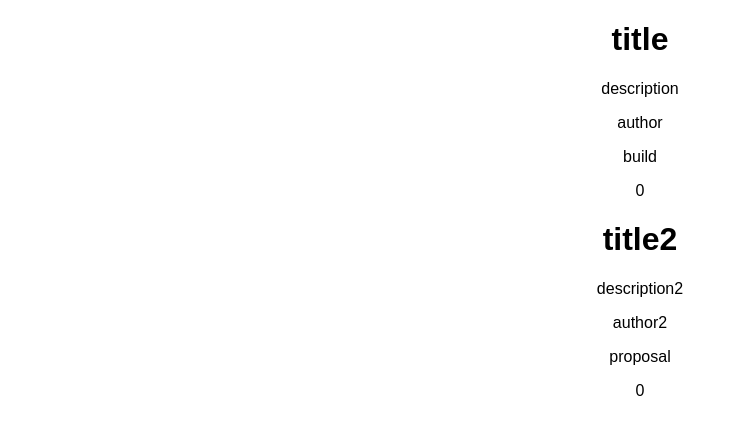
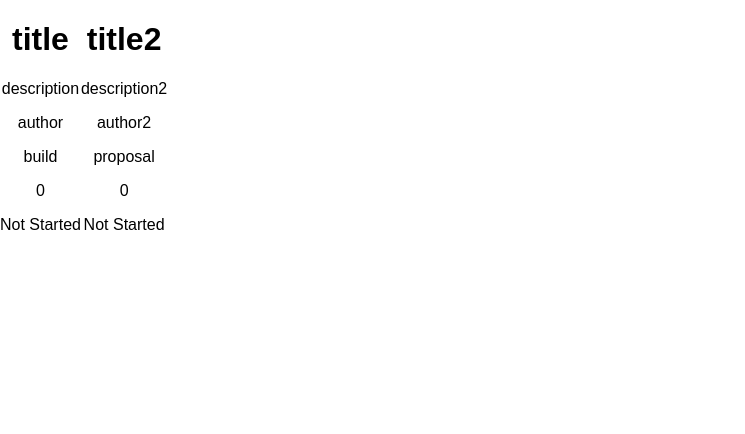
Before and after one commit to ga-kevin/hack-a-ton, a React (Create React App) app: page / in a window 1280 px wide. Shown: the top 434 px of the page, without its empty margins (0-745 px from the left). Built offline with nearby package versions, Linux system fonts and the light colour scheme.

Commit message:
added tile component

```diff
--- a/src/components/Tile.jsx
+++ b/src/components/Tile.jsx
@@ -0,0 +1,35 @@
+import React, { Component } from 'react'
+import './tile.css'
+
+class Tile extends Component {
+  checkStatus = (status) => {
+    switch(status) {
+      case 0: return 'Not Started'
+      case 1: return 'In Progress'
+      case 2: return 'Completed'
+    }
+  }
+
+  buildTile = (idea) => {
+    return (
+      <div className="tile">
+        <div className="info">
+          <h1 className="title">{idea.title}</h1>
+          <p className="description">{idea.desc}</p>
+          <p className="author">{idea.author}</p>
+          <p className="type">{idea.type}</p>
+          <p className="votes">{idea.votes}</p>
+          <p className="status">{this.checkStatus(idea.progress.status)}</p>
+        </div>
+      </div>
+    )
+  }
+
+  render() {
+    const { idea } = this.props
+
+    return this.buildTile(idea)
+  }
+}
+
+export default Tile
--- /dev/null
+++ b/src/components/tile.css
@@ -0,0 +1,3 @@
+.tile {
+
+}
--- /dev/null
+++ b/src/containers/TileView.css
@@ -0,0 +1,3 @@
+.tile-view {
+  display: flex;
+}
--- a/src/containers/TileViewContainer.jsx
+++ b/src/containers/TileViewContainer.jsx
@@ -1,6 +1,8 @@
 import React, { Component } from 'react'
 import { connect } from 'react-redux'
+import './TileView.css';
 
+import Tile from '../components/Tile'
 
 class TileView extends Component {
   state = {
@@ -32,23 +34,10 @@ class TileView extends Component {
     ]
   }
 
-  buildTile = (idea) => {
-    return (
-      <div className="tile">
-        <div className="info">
-          <h1 className="title">{idea.title}</h1>
-          <p className="description">{idea.desc}</p>
-          <p className="author">{idea.author}</p>
-          <p className="type">{idea.type}</p>
-          <p className="votes">{idea.votes}</p>
-        </div>
-      </div>
-    )
-  }
 
   renderTiles = () => {
     const { ideas } = this.state
-    return ideas.map(idea => this.buildTile(idea))
+    return ideas.map((idea) => <Tile idea={idea} />)
   }
 
   render() {
```
